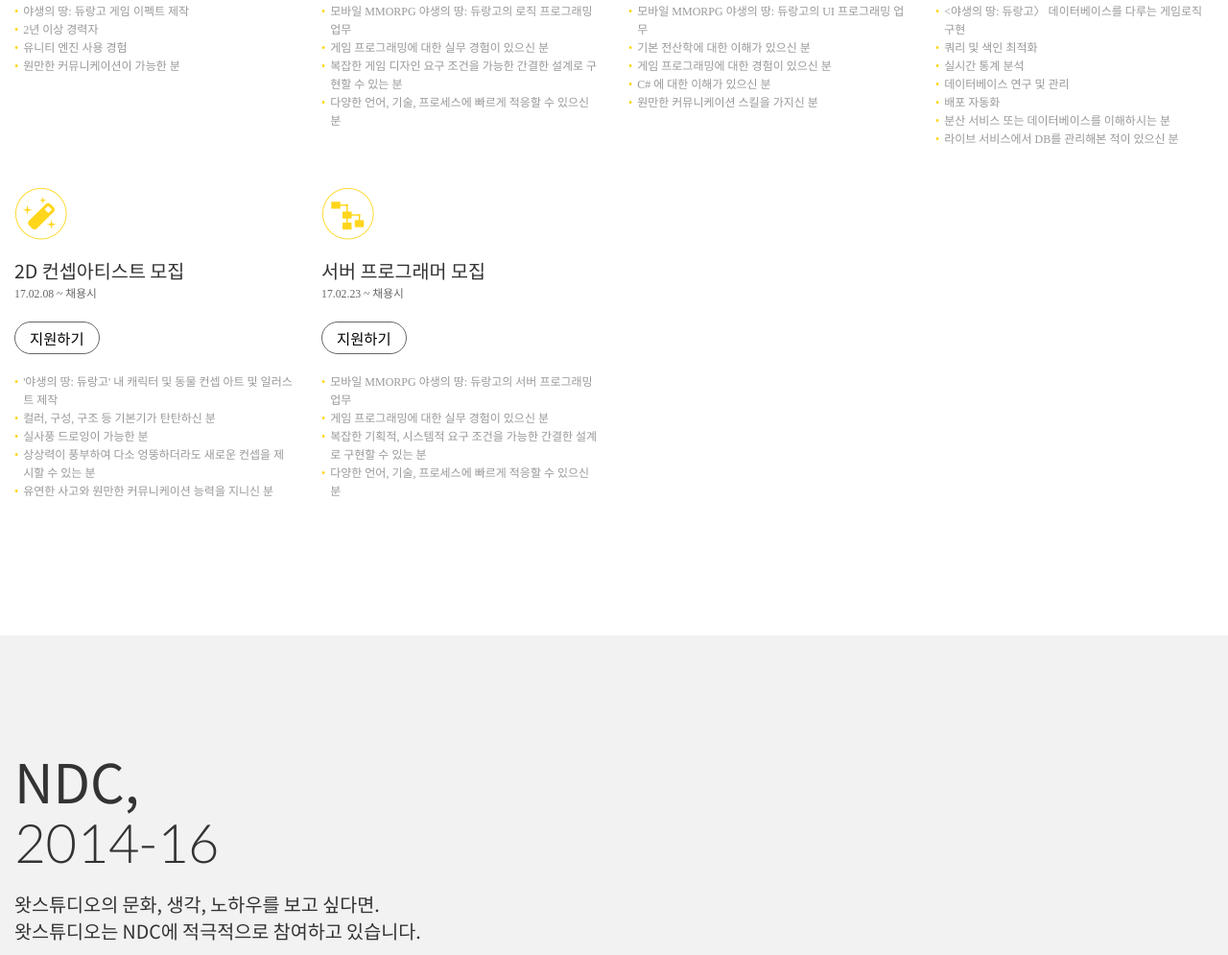
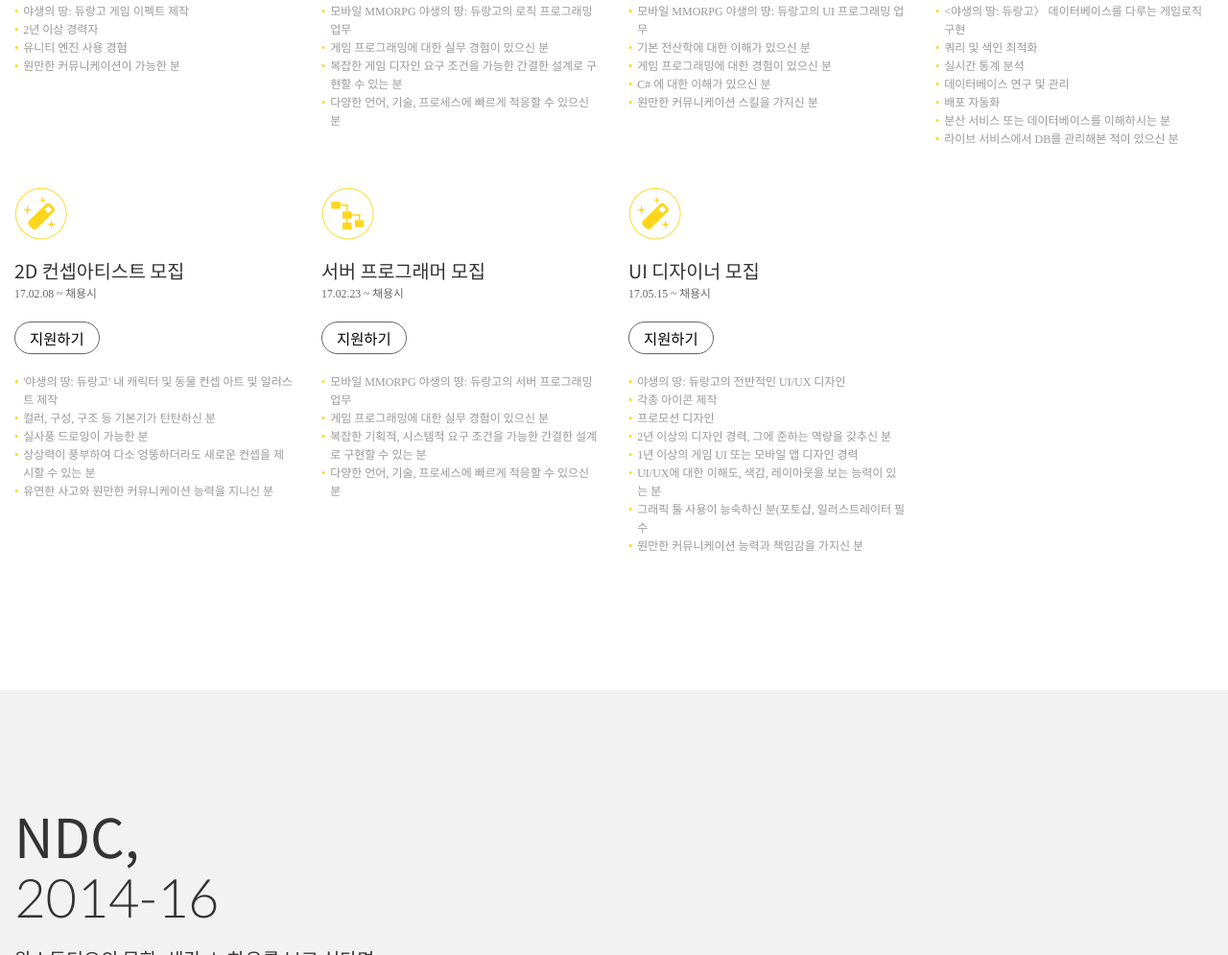
Before and after one commit to what-studio/what.studio, a plain HTML site: page index.html in a window 1280 px wide. Shown: the part 1532-2527 px from the top of the page at 96% size. Drawn offline with Linux system fonts and the light colour scheme; files whose address does not match are found by name.

Commit message:
Career information updates

```diff
--- a/index.html
+++ b/index.html
@@ -234,6 +234,32 @@
               <li>다양한 언어, 기술, 프로세스에 빠르게 적응할 수 있으신 분</li>
             </ul>
           </div>
+          <div class="col-md-3 col-sm-6 card">
+            <i class="icon icon-circle-magic-wand">
+              <span class="path1"></span>
+              <span class="path2"></span>
+              <span class="path3"></span>
+              <span class="path4"></span>
+              <span class="path5"></span>
+            </i>
+            <h2>
+              UI 디자이너 모집
+              <small>17.05.15 ~ 채용시</small>
+            </h2>
+            <a class='btn' target="_blank" href="https://career.nexon.com/user/recruit/notice/noticeView?joinCorp=NX&reNo=20170159">지원하기</a>
+            <ul class='qualification'>
+              <!-- 주요업무 -->
+              <li>야생의 땅: 듀랑고의 전반적인 UI/UX 디자인</li>
+              <li>각종 아이콘 제작</li>
+              <li>프로모션 디자인</li>
+              <!-- 지원자격 -->
+              <li>2년 이상의 디자인 경력, 그에 준하는 역량을 갖추신 분</li>
+              <li>1년 이상의 게임 UI 또는 모바일 앱 디자인 경력</li>
+              <li>UI/UX에 대한 이해도, 색감, 레이아웃을 보는 능력이 있는 분</li>
+              <li>그래픽 툴 사용이 능숙하신 분(포토샵, 일러스트레이터 필수</li>
+              <li>원만한 커뮤니케이션 능력과 책임감을 가지신 분</li>
+            </ul>
+          </div>
         </div>
       </div>
     </section>
```
